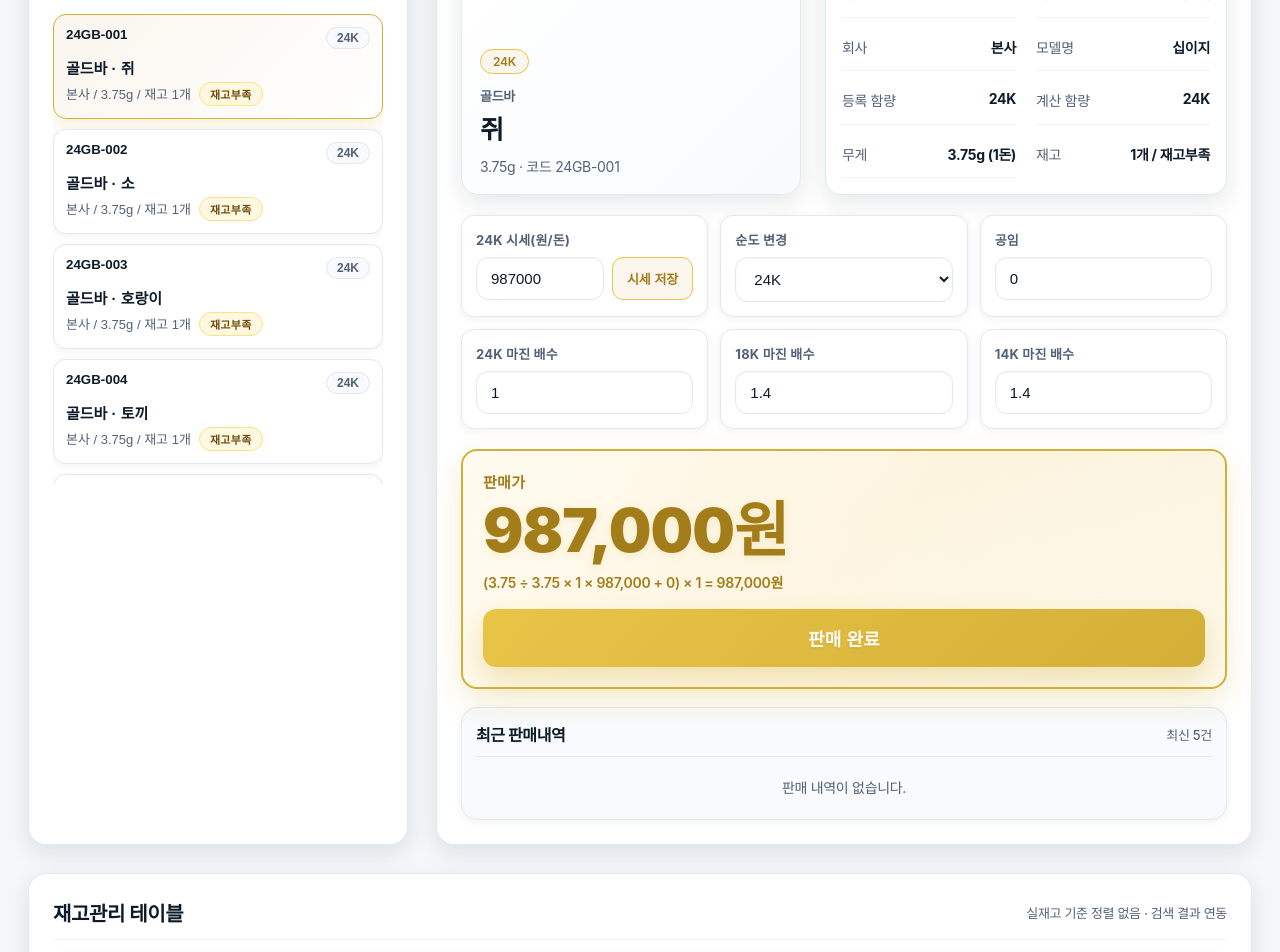
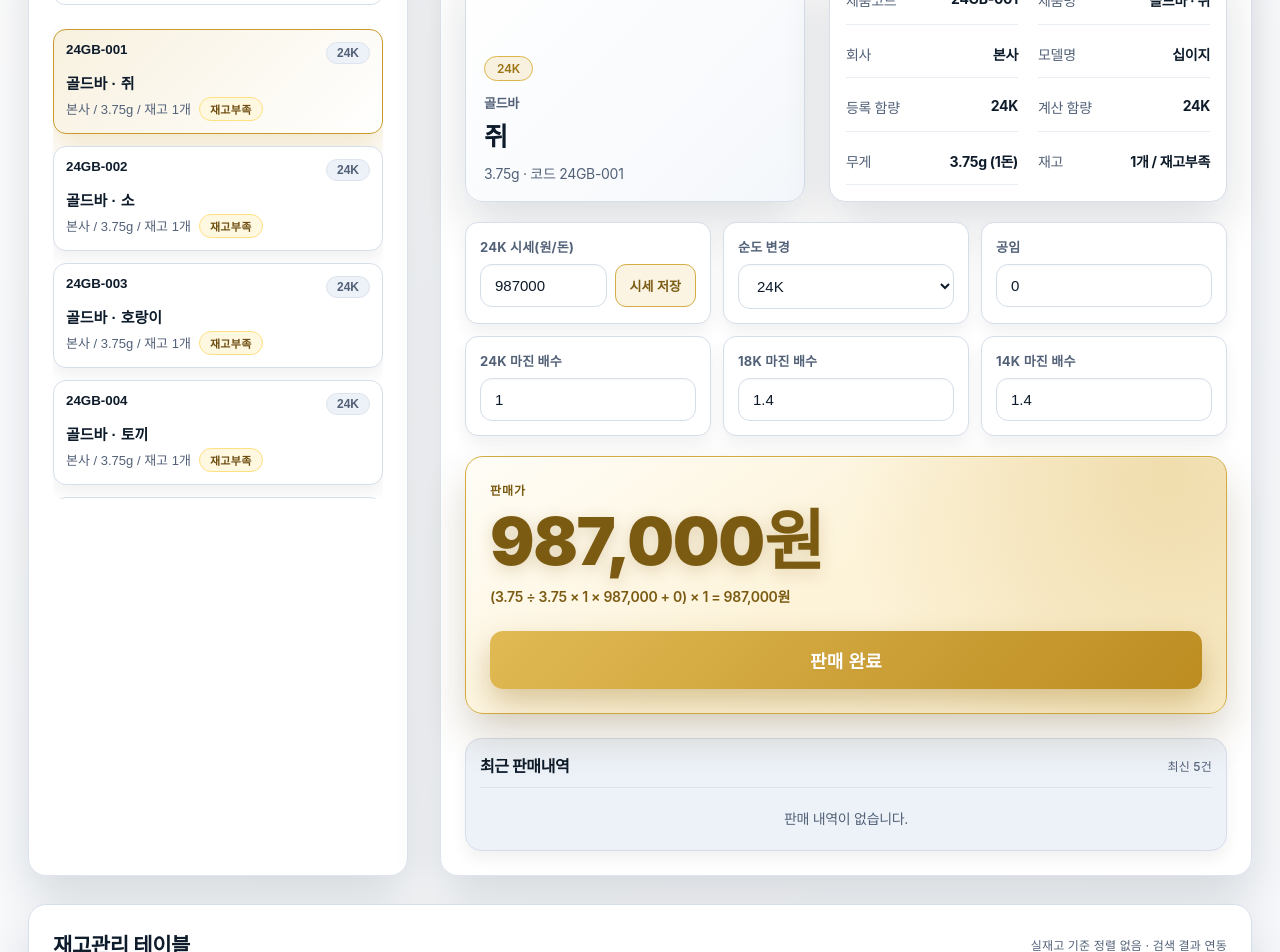
Before and after one commit to rltn33/gold-calc, a React (Vite) app: page / in a window 1280 px wide. Shown: the part 360-1312 px from the top of the page. Built offline with nearby package versions, Linux system fonts and the light colour scheme.

Commit message:
Refine dashboard styling for premium luxury feel

```diff
--- a/src/App.css
+++ b/src/App.css
@@ -1,27 +1,28 @@
 :root {
-  --bg-main: #f5f7fa;
+  --bg-main: #eef2f7;
   --bg-surface: #ffffff;
-  --bg-soft: #f8fafd;
-  --bg-accent: #faf6f0;
+  --bg-soft: #f4f7fb;
+  --bg-accent: #f7f2e8;
   --navy-950: #051425;
   --navy-900: #0a1f3a;
   --navy-800: #1a3a5c;
   --navy-700: #2d5080;
-  --gold-600: #a37d1a;
-  --gold-500: #d4af37;
-  --gold-400: #e8c547;
-  --gold-300: #f0d76f;
-  --gold-light: #faf5ed;
+  --gold-700: #7b5b12;
+  --gold-600: #9b7416;
+  --gold-500: #c99a2a;
+  --gold-400: #ddb64b;
+  --gold-300: #efd888;
+  --gold-light: #f8f1df;
   --text-900: #0d1b2a;
   --text-800: #1a2f47;
   --text-700: #526178;
   --text-600: #7a8fa0;
-  --border: #e2e9f0;
-  --border-subtle: #eff2f6;
-  --shadow-sm: 0 2px 8px rgba(13, 27, 42, 0.06);
-  --shadow-md: 0 8px 24px rgba(13, 27, 42, 0.1);
-  --shadow-lg: 0 16px 40px rgba(13, 27, 42, 0.14);
-  --shadow-xl: 0 20px 60px rgba(13, 27, 42, 0.18);
+  --border: #dde4ee;
+  --border-subtle: #e8edf4;
+  --shadow-sm: 0 6px 16px rgba(10, 22, 38, 0.06);
+  --shadow-md: 0 16px 34px rgba(10, 22, 38, 0.1);
+  --shadow-lg: 0 22px 48px rgba(10, 22, 38, 0.14);
+  --shadow-xl: 0 28px 72px rgba(10, 22, 38, 0.18);
 }
 
 * { box-sizing: border-box; }
@@ -32,6 +33,7 @@ body {
   background: var(--bg-main);
   color: var(--text-900);
   letter-spacing: -0.3px;
+  background-image: radial-gradient(circle at 10% 0%, rgba(255, 255, 255, 0.9), transparent 40%);
 }
 
 .dashboard-page {
@@ -40,6 +42,8 @@ body {
   display: flex;
   flex-direction: column;
   gap: 28px;
+  max-width: 1720px;
+  margin: 0 auto;
 }
 
 .topbar,
@@ -61,7 +65,7 @@ body {
   background: linear-gradient(135deg, var(--navy-800) 0%, var(--navy-950) 100%);
   border-color: rgba(10, 31, 58, 0.4);
   color: #f8fbff;
-  box-shadow: var(--shadow-lg), inset 0 1px 0 rgba(255, 255, 255, 0.12);
+  box-shadow: var(--shadow-xl), inset 0 1px 0 rgba(255, 255, 255, 0.14);
 }
 
 .logo {
@@ -85,7 +89,7 @@ body {
 .menu-tabs {
   display: flex;
   flex-wrap: wrap;
-  gap: 10px;
+  gap: 12px;
   justify-content: center;
 }
 
@@ -96,7 +100,7 @@ body {
   border-radius: 999px;
   padding: 9px 16px;
   cursor: pointer;
-  font-weight: 700;
+  font-weight: 650;
   font-size: 14px;
   transition: all 0.2s ease;
 }
@@ -109,13 +113,13 @@ body {
   border-color: var(--gold-400);
   color: #fef9f3;
   background: linear-gradient(135deg, rgba(212, 175, 55, 0.3), rgba(240, 215, 111, 0.2));
-  box-shadow: 0 4px 12px rgba(212, 175, 55, 0.2);
+  box-shadow: 0 10px 22px rgba(201, 154, 42, 0.26);
 }
 
 .header-stats {
   display: grid;
   grid-template-columns: repeat(5, 1fr);
-  gap: 10px;
+  gap: 12px;
 }
 
 .stat-card {
@@ -127,7 +131,7 @@ body {
   flex-direction: column;
   gap: 6px;
   font-size: 12px;
-  box-shadow: inset 0 1px 0 rgba(255, 255, 255, 0.1);
+  box-shadow: inset 0 1px 0 rgba(255, 255, 255, 0.14), 0 8px 18px rgba(4, 14, 28, 0.1);
   transition: all 0.2s ease;
 }
 
@@ -154,7 +158,9 @@ body {
 .dashboard-main {
   display: grid;
   grid-template-columns: 380px 1fr;
-  gap: 28px;
+  gap: 32px;
+  max-width: 1720px;
+  margin: 0 auto;
   min-height: 430px;
 }
 
@@ -169,7 +175,7 @@ body {
   background: var(--bg-surface);
   border-color: var(--border);
   color: var(--text-900);
-  box-shadow: var(--shadow-md);
+  box-shadow: var(--shadow-lg);
 }
 
 .panel-head {
@@ -177,34 +183,35 @@ body {
   justify-content: space-between;
   align-items: center;
   gap: 8px;
-  margin-bottom: 18px;
-  padding-bottom: 12px;
+  margin-bottom: 22px;
+  padding-bottom: 14px;
   border-bottom: 1.5px solid var(--border-subtle);
 }
 
 .panel-head h2 {
   margin: 0;
-  font-size: 20px;
+  font-size: 21px;
   color: var(--text-900);
-  font-weight: 700;
+  font-weight: 650;
   letter-spacing: -0.4px;
 }
 
 .panel-head span {
   color: var(--text-700);
-  font-size: 13px;
+  font-size: 12px;
   font-weight: 500;
+  letter-spacing: 0.2px;
 }
 
 .field {
   width: 100%;
-  border: 1.5px solid var(--border);
+  border: 1.5px solid #d6deea;
   background: var(--bg-surface);
   color: var(--text-900);
   border-radius: 12px;
   padding: 12px 14px;
   font-size: 15px;
-  box-shadow: inset 0 1px 2px rgba(13, 27, 42, 0.04);
+  box-shadow: inset 0 1px 2px rgba(13, 27, 42, 0.03), 0 1px 0 rgba(255,255,255,0.8);
   transition: all 0.2s ease;
 }
 
@@ -215,35 +222,35 @@ body {
 }
 
 .product-list {
-  margin-top: 16px;
+  margin-top: 24px;
   max-height: 470px;
   overflow-y: auto;
   display: flex;
   flex-direction: column;
-  gap: 10px;
+  gap: 12px;
 }
 
 .product-item {
-  border: 1.5px solid var(--border);
+  border: 1.5px solid #d6deea;
   background: var(--bg-surface);
   color: var(--text-900);
   border-radius: 13px;
   padding: 12px;
   text-align: left;
   cursor: pointer;
-  box-shadow: var(--shadow-sm);
+  box-shadow: 0 8px 16px rgba(8, 20, 36, 0.06);
   transition: all 0.2s ease;
 }
 
 .product-item:hover {
   border-color: var(--gold-400);
-  box-shadow: var(--shadow-md);
+  box-shadow: var(--shadow-lg);
 }
 
 .product-item.active {
   border-color: var(--gold-500);
   background: linear-gradient(135deg, var(--gold-light) 0%, #ffffff 100%);
-  box-shadow: 0 8px 20px rgba(212, 175, 55, 0.18);
+  box-shadow: 0 14px 28px rgba(201, 154, 42, 0.24);
 }
 
 .item-top {
@@ -253,7 +260,7 @@ body {
 }
 
 .badge {
-  background: var(--bg-soft);
+  background: #edf2f8;
   border: 1px solid var(--border);
   padding: 3px 10px;
   border-radius: 999px;
@@ -264,7 +271,7 @@ body {
 
 .item-name {
   margin-top: 8px;
-  font-weight: 700;
+  font-weight: 650;
   color: var(--text-900);
   font-size: 15px;
 }
@@ -312,14 +319,14 @@ body {
 
 .image-wrap {
   border-radius: 18px;
-  border: 1.5px solid var(--border);
+  border: 1.5px solid #d6deea;
   min-height: 240px;
   padding: 18px;
   background: linear-gradient(135deg, var(--bg-surface) 0%, var(--bg-soft) 100%);
   display: flex;
   flex-direction: column;
   justify-content: flex-end;
-  box-shadow: var(--shadow-md);
+  box-shadow: var(--shadow-lg);
 }
 
 .image-chip {
@@ -355,14 +362,14 @@ body {
 }
 
 .info-grid {
-  border: 1.5px solid var(--border);
+  border: 1.5px solid #d6deea;
   border-radius: 16px;
   padding: 16px;
   display: grid;
   grid-template-columns: 1fr 1fr;
   gap: 8px 20px;
   background: var(--bg-surface);
-  box-shadow: var(--shadow-md);
+  box-shadow: var(--shadow-lg);
 }
 
 .info-row {
@@ -391,17 +398,17 @@ body {
 }
 
 .calc-card {
-  border: 1.5px solid var(--border);
+  border: 1.5px solid #d6deea;
   background: var(--bg-surface);
   border-radius: 13px;
   padding: 14px;
-  box-shadow: var(--shadow-sm);
+  box-shadow: 0 8px 16px rgba(8, 20, 36, 0.06);
   transition: all 0.2s ease;
 }
 
 .calc-card:focus-within {
   border-color: var(--gold-500);
-  box-shadow: var(--shadow-md);
+  box-shadow: var(--shadow-lg);
 }
 
 .calc-card label {
@@ -409,17 +416,17 @@ body {
   margin-bottom: 8px;
   color: var(--text-700);
   font-size: 13px;
-  font-weight: 700;
+  font-weight: 650;
   letter-spacing: 0.2px;
 }
 
 .price-box {
   margin-top: 20px;
-  border: 2.5px solid var(--gold-500);
-  background: linear-gradient(135deg, #fffbf0 0%, #fff8e8 50%, #fffdf5 100%);
-  border-radius: 16px;
-  padding: 20px;
-  box-shadow: 0 12px 32px rgba(212, 175, 55, 0.22), inset 0 1px 0 rgba(255, 255, 255, 0.6);
+  border: 1.5px solid #d2aa3f;
+  background: linear-gradient(146deg, #fffdf7 0%, #fdf3d9 48%, #fbefd0 100%);
+  border-radius: 18px;
+  padding: 24px;
+  box-shadow: 0 22px 42px rgba(84, 60, 12, 0.2), inset 0 1px 0 rgba(255, 255, 255, 0.75);
   position: relative;
 }
 
@@ -431,35 +438,35 @@ body {
   right: 0;
   bottom: 0;
   border-radius: 16px;
-  background: radial-gradient(circle at top right, rgba(212, 175, 55, 0.08), transparent);
+  background: radial-gradient(circle at 92% 8%, rgba(201, 154, 42, 0.24), transparent 44%);
   pointer-events: none;
 }
 
 .price-label {
-  color: var(--gold-600);
+  color: var(--gold-700);
   font-weight: 900;
-  font-size: 15px;
-  letter-spacing: 0.3px;
+  font-size: 12px;
+  letter-spacing: 1px;
   text-transform: uppercase;
   position: relative;
   z-index: 1;
 }
 
 .price-value {
-  color: var(--gold-600);
+  color: var(--gold-700);
   font-weight: 900;
-  font-size: 60px;
-  margin-top: 8px;
+  font-size: 66px;
+  margin-top: 10px;
   line-height: 1;
-  text-shadow: 0 2px 10px rgba(212, 175, 55, 0.18);
-  letter-spacing: -1px;
+  text-shadow: 0 4px 16px rgba(138, 99, 20, 0.24);
+  letter-spacing: -1.4px;
   position: relative;
   z-index: 1;
 }
 
 .formula {
   margin-top: 12px;
-  color: var(--gold-600);
+  color: var(--gold-700);
   font-size: 14px;
   line-height: 1.5;
   font-weight: 600;
@@ -470,13 +477,13 @@ body {
 .inventory-panel {
   background: var(--bg-surface);
   color: var(--text-900);
-  border: 1.5px solid var(--border);
-  box-shadow: var(--shadow-md);
+  border: 1.5px solid #d6deea;
+  box-shadow: var(--shadow-lg);
 }
 
 .inventory-panel .panel-head h2 {
   color: var(--text-900);
-  font-weight: 700;
+  font-weight: 650;
 }
 
 .inventory-panel .panel-head span {
@@ -485,17 +492,17 @@ body {
 }
 
 .sale-button {
-  margin-top: 16px;
+  margin-top: 24px;
   width: 100%;
   border: none;
-  background: linear-gradient(135deg, var(--gold-400) 0%, var(--gold-500) 100%);
+  background: linear-gradient(135deg, #e1ba54 0%, #bb8b20 100%);
   color: #ffffff;
   border-radius: 13px;
   padding: 16px 14px;
   font-size: 18px;
   font-weight: 800;
   cursor: pointer;
-  box-shadow: 0 12px 28px rgba(212, 175, 55, 0.32);
+  box-shadow: 0 14px 30px rgba(150, 110, 20, 0.35);
   transition: all 0.2s ease;
   letter-spacing: 0.2px;
   text-shadow: 0 1px 2px rgba(160, 120, 30, 0.2);
@@ -516,13 +523,13 @@ body {
 }
 
 .recent-sales-card {
-  margin-top: 18px;
-  border: 1.5px solid var(--border);
-  background: var(--bg-soft);
+  margin-top: 24px;
+  border: 1.5px solid #d6deea;
+  background: #edf2f8;
   border-radius: 16px;
   padding: 14px;
   color: var(--text-900);
-  box-shadow: var(--shadow-sm);
+  box-shadow: 0 8px 16px rgba(8, 20, 36, 0.06);
 }
 
 .recent-sales-card .panel-head {
@@ -559,7 +566,7 @@ body {
 
 .recent-sale-item b {
   color: var(--text-900);
-  font-weight: 700;
+  font-weight: 650;
   font-size: 14px;
 }
 
@@ -570,7 +577,7 @@ body {
 }
 
 .recent-sale-item strong {
-  color: var(--gold-600);
+  color: var(--gold-700);
   white-space: nowrap;
   font-weight: 800;
   font-size: 14px;
@@ -597,16 +604,16 @@ body {
 .sales-head h3 {
   margin: 0;
   font-size: 16px;
-  font-weight: 700;
+  font-weight: 650;
   color: var(--text-900);
 }
 
 .table-wrap {
   overflow: auto;
-  border: 1.5px solid var(--border);
+  border: 1.5px solid #d6deea;
   border-radius: 14px;
   background: var(--bg-surface);
-  box-shadow: var(--shadow-md);
+  box-shadow: var(--shadow-lg);
 }
 
 .inline-field-wrap {
@@ -616,13 +623,13 @@ body {
 }
 
 .sub-button {
-  border: 1px solid var(--gold-400);
-  background: var(--gold-light);
-  color: var(--gold-600);
+  border: 1px solid #d4ad45;
+  background: #fbf4e3;
+  color: var(--gold-700);
   border-radius: 11px;
   padding: 11px 14px;
   font-size: 13px;
-  font-weight: 700;
+  font-weight: 650;
   white-space: nowrap;
   cursor: pointer;
   transition: all 0.2s ease;
@@ -630,7 +637,7 @@ body {
 
 .sub-button:hover {
   background: linear-gradient(135deg, var(--gold-light), var(--gold-300));
-  box-shadow: var(--shadow-sm);
+  box-shadow: 0 8px 16px rgba(8, 20, 36, 0.06);
 }
 
 .margin-grid {
@@ -647,7 +654,7 @@ body {
 
 .qty-btn {
   min-width: 32px;
-  border: 1.5px solid var(--border);
+  border: 1.5px solid #d6deea;
   background: var(--bg-surface);
   border-radius: 9px;
   cursor: pointer;
@@ -679,12 +686,12 @@ th, td {
 }
 
 thead th {
-  background: var(--bg-soft);
+  background: #edf2f8;
   color: var(--text-800);
   position: sticky;
   top: 0;
   z-index: 1;
-  font-weight: 700;
+  font-weight: 650;
   letter-spacing: 0.3px;
 }
 
```
